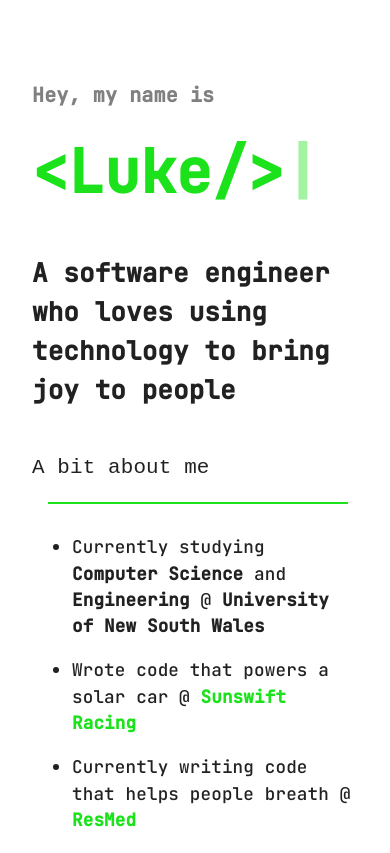
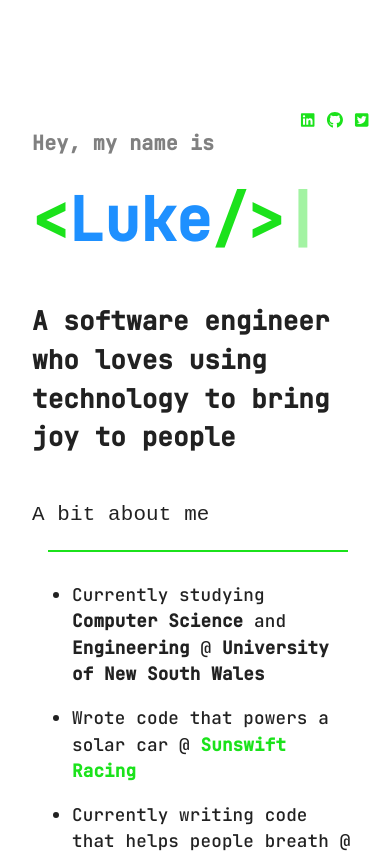
Before and after one commit to banaboi/Portfolio-Website, a React (Create React App) app: page / in a window 390 px wide. Shown: the top 853 px of the page. Built offline with nearby package versions, Linux system fonts and the light colour scheme; a web font is replaced by a local one.

Commit message:
Added mobile nav

```diff
--- a/src/App.tsx
+++ b/src/App.tsx
@@ -13,12 +13,10 @@ const App = () => {
         window.scrollTo(0, 0);
     }, []);
 
-    const isMobile = window.innerWidth < 900;
-
     return (
         <div className="App">
-            {!isMobile ? <Nav /> : <></>}
             <Container component="main" className="contactContainer">
+                <Nav />
                 <Introduction />
                 <AboutMe />
                 <ProjectsSection />
--- a/src/components/Introduction.tsx
+++ b/src/components/Introduction.tsx
@@ -32,9 +32,9 @@ const Introduction = () => {
                 <h1 className="name">
                     <span className="special">
                         <Typist avgTypingDelay={150}>
-                            <b>
-                                {"<"}Luke{"/>"}
-                            </b>
+                            {"<"}
+                            <b>Luke</b>
+                            {"/>"}
                         </Typist>
                     </span>
                 </h1>
--- a/src/components/Nav.tsx
+++ b/src/components/Nav.tsx
@@ -2,8 +2,23 @@ import React from "react";
 
 import Box from "@mui/material/Box";
 import Socials from "./Socials";
+import { Grid } from "@mui/material";
 
 const Nav = () => {
+    const isMobile = window.innerWidth < 900;
+    const isIpad = window.innerWidth < 1050 && window.innerHeight < 1400;
+    if (isMobile) {
+        return (
+            <Box
+                sx={{
+                    height: "1.4em",
+                }}
+                className="nav-wrapper-mobile"
+            >
+                <Socials />
+            </Box>
+        );
+    } else {
         return (
             <Box className="nav-wrapper">
                 <Box className="nav">
@@ -27,6 +42,7 @@ const Nav = () => {
                 <Socials />
             </Box>
         );
+    }
 };
 
 export default Nav;
--- a/src/styles/App.scss
+++ b/src/styles/App.scss
@@ -31,6 +31,26 @@
         }
     }
 
+    .nav-wrapper-mobile {
+        padding-left: 3vw;
+        text-align: right;
+        top: 0;
+        right: 0;
+        margin-bottom: 1em;
+        font-size: 1em;
+
+        a {
+            margin: 4px;
+        }
+
+        hr {
+            height: 0.05em;
+            width: 60vw;
+            background-color: rgb(27, 226, 27);
+            margin-top: 10vw;
+        }
+    }
+
     .fade-in-section {
         opacity: 0;
         transform: translateY(10vh);
@@ -58,6 +78,10 @@
         margin-top: 1rem;
         font-size: clamp(2rem, 3em, 6rem);
         margin-bottom: 0;
+
+        b {
+            color: dodgerblue;
+        }
     }
 
     .special {
```
Lines whose indentation alone changed are shown as unchanged.
